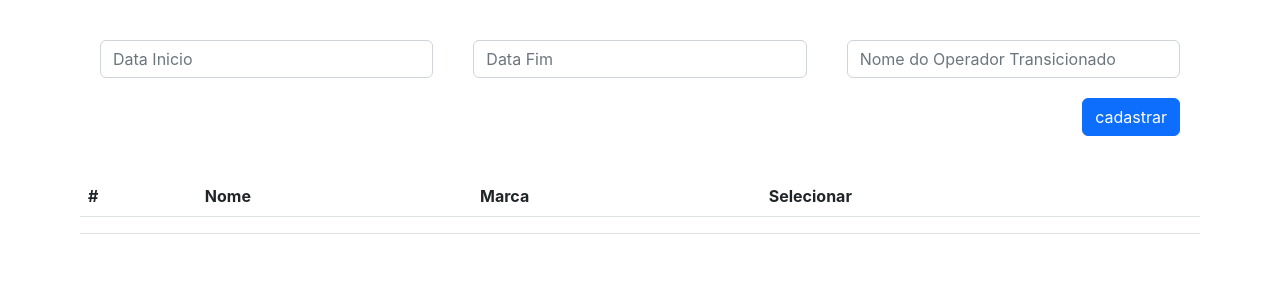
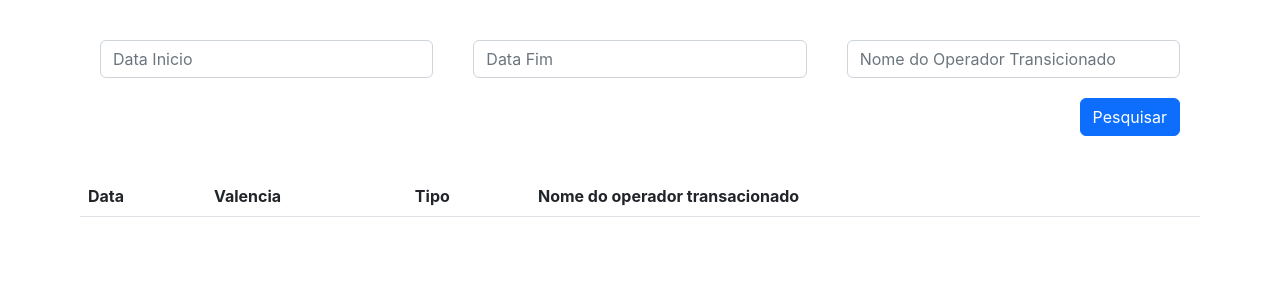
Before and after one commit to pedrolangelo/desafio_spring_boot_frontend, a React (Create React App) app: page / in a window 1280 px wide. Shown: the top 300 px of the page. Built offline with nearby package versions, Linux system fonts and the light colour scheme.

Commit message:
Refatorando app e adicionando fetch por filtros

```diff
--- a/src/App.js
+++ b/src/App.js
@@ -1,12 +1,11 @@
 import './App.css';
 import Formulario from './formulario';
-import Tabela from './tabela';
 
 function App() {
+
   return (
     <div className="App">
       <Formulario/>
-      <Tabela/>
     </div>
   );
 }
--- a/src/formulario.js
+++ b/src/formulario.js
@@ -1,14 +1,58 @@
+import Tabela from './tabela';
+import React, { useState, useEffect } from 'react';
+
 function Formulario(){
+    const [transferencia, setTransferencia] = useState([]);
+    const baseUrl = "http://localhost:8080/transferencias"
+    const queryParams = new URLSearchParams();
+
+    const filtros = {
+        dataInicial : null,
+        dataFinal : null,
+        nome : null
+    }
+
+    const [objFiltro, setFiltro] = useState(filtros);
+
+    const digitar = (e) => {
+        setFiltro({... objFiltro, [e.target.name]:e.target.value})
+    };
+
+    const pesquisarTransferencias = () => {
+        if (objFiltro.dataInicial) {
+          console.log(objFiltro.dataInicial)
+          queryParams.append("dataInicial", objFiltro.dataInicial);
+        }
+
+        if (objFiltro.dataFinal) {
+            console.log(objFiltro.dataFinal)
+            queryParams.append("dataFinal", objFiltro.dataFinal);
+        }
+
+          if (objFiltro.nome) {
+            queryParams.append("nome", objFiltro.nome);
+        }
+        const url = `${baseUrl}?${queryParams}`;
+        console.log(url)
+        fetch(url)
+        .then(retorno => retorno.json())
+        .then(retorno_convertido => setTransferencia(retorno_convertido));
+    }
+
     return(
-        <form>
-            <div className='box'>
-                <input type='text' placeholder='Data Inicio' className='form-control'/>
-                <input type='text' placeholder='Data Fim' className='form-control'/>
-                <input type='text' placeholder='Nome do Operador Transicionado' className='form-control'/>
-            </div>
+        <>
+            <form>
+                <div className='box'>
+                    <input type='text' onChange={digitar} name="dataInicial" placeholder='Data Inicio' className='form-control'/>
+                    <input type='text' onChange={digitar} name="dataFinal" placeholder='Data Fim' className='form-control'/>
+                    <input type='text' onChange={digitar} name="nome" placeholder='Nome do Operador Transicionado' className='form-control'/>
+                </div>
 
-            <input type='button' value='cadastrar' className='btn btn-primary'/>
-        </form>
+                <input type='button' onClick={pesquisarTransferencias} value='Pesquisar' className='btn btn-primary'/>
+            </form>
+            <Tabela vetor={transferencia} itensPorPagina={4}/>
+
+        </>
     )
 }
 
--- a/src/tabela.js
+++ b/src/tabela.js
@@ -1,23 +1,56 @@
-function Tabela(){
+import React, { useState } from 'react';
+
+function Tabela({vetor, itensPorPagina}){
+    const [paginaAtual, setPaginaAtual] = useState(1);
+    const totalPaginas = Math.ceil(vetor.length / itensPorPagina);
+
+    const indiceUltimoItem = paginaAtual * itensPorPagina;
+    const indicePrimeiroItem = indiceUltimoItem - itensPorPagina;
+    const itensPaginaAtual = [];
+
+    for (let i = indicePrimeiroItem; i < indiceUltimoItem && i < vetor.length; i++) {
+      itensPaginaAtual.push(vetor[i]);
+    }
+
+    const alterarPagina = (numeroPagina) => {
+      setPaginaAtual(numeroPagina);
+    };
+
     return(
+        <>
             <table className='table'>
                 <thead>
                     <tr>
-                    <th>#</th>
-                    <th>Nome</th>
-                    <th>Marca</th>
-                    <th>Selecionar</th>
+                        <th>Data</th>
+                        <th>Valencia</th>
+                        <th>Tipo</th>
+                        <th>Nome do operador transacionado</th>
                     </tr>
                 </thead>
                 <tbody>
-                <tr>
-                    <td></td>
-                    <td></td>
-                    <td></td>
-                    <td></td>
+                    {
+                        itensPaginaAtual.map((item, key) => (
+                            <tr key={key}>
+                                <td>{item.data}</td>
+                                <td>{item.valor}</td>
+                                <td>{item.tipo}</td>
+                                <td>{item.nome}</td>
                             </tr>
+                        ))
+                    }
                 </tbody>
             </table>
+
+            <ul className='pagination justify-content-center'>
+            {Array.from({ length: totalPaginas }).map((_, index) => (
+            <li className={`page-item${paginaAtual === index + 1 ? ' active' : ''}`} key={index + 1}>
+                <button className='page-link' onClick={() => alterarPagina(index + 1)}>
+                {index + 1}
+                </button>
+            </li>
+            ))}
+            </ul>
+        </>
     )
 }
 
```
Lines whose indentation alone changed are shown as unchanged.
